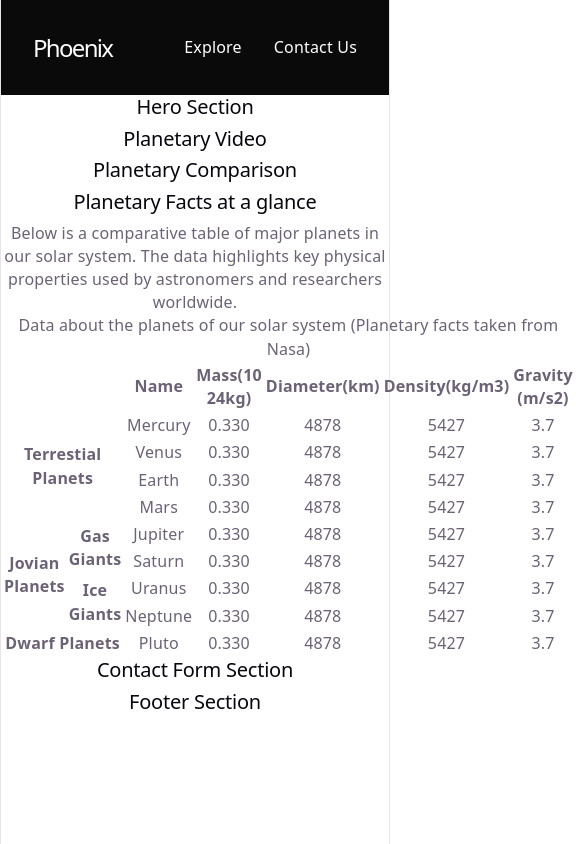
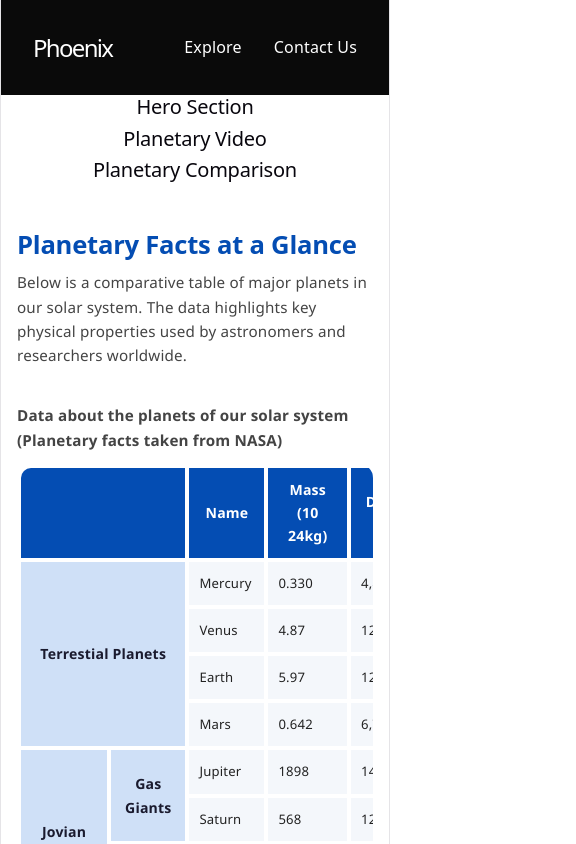
Before and after one commit to Father-rbb/Phoenix-TSA, a React (Vite) app: page / in a window 390 px wide. Shown: the top 844 px of the page, 576 px wide, since content can reach past the window. Built offline with nearby package versions, Linux system fonts and the light colour scheme.

Commit message:
feat: Add PlanetaryFacts table with responsive NASA data

```diff
--- /dev/null
+++ b/src/components/PlanetaryFacts/PlanetaryFacts.css
@@ -0,0 +1,117 @@
+/* ── PlanetaryFacts.css ── */
+
+#planetary-facts {
+  padding: 60px 40px;
+  background-color: #ffffff;
+  font-family: 'Segoe UI', -apple-system, BlinkMacSystemFont, sans-serif;
+}
+
+/* ── Header text ── */
+#planetary-facts h2 {
+  font-size: 1.6rem;
+  font-weight: 700;
+  color: #044db3;
+  margin-bottom: 10px;
+  text-align: left;
+}
+
+#planetary-facts > p {
+  font-size: 0.95rem;
+  color: #444;
+  line-height: 1.6;
+  max-width: 680px;
+  margin-bottom: 36px;
+  text-align: left;
+}
+
+/* ── Table wrapper ── */
+.pf-table-wrapper {
+  overflow-x: auto;
+  border-radius: 14px;
+  overflow: hidden;
+}
+
+/* ── Table ── */
+.pf-table {
+  width: 100%;
+  border-collapse: separate;
+  border-spacing: 4px;
+  font-size: 0.9rem;
+  min-width: 620px;
+  border-radius: 14px;
+}
+
+.pf-table thead th:first-child {
+  border-radius: 10px 0 0 0;
+}
+
+.pf-table thead th:last-child {
+  border-radius: 0 10px 0 0;
+}
+
+.pf-table tbody tr:last-child td:last-child {
+  border-radius: 0 0 10px 0;
+}
+
+.pf-table tbody tr:last-child th:first-child,
+.pf-table tbody tr:last-child td:first-child {
+  border-radius: 0 0 0 10px;
+}
+
+/* ── Caption ── */
+.pf-table-caption {
+  font-size: 0.88rem;
+  font-weight: 700;
+  color: #222;
+  margin-bottom: 12px !important;
+  text-align: left;
+}
+
+/* ── Header row ── */
+.pf-table thead tr {
+  background-color: #044db3;
+  color: #ffffff;
+}
+
+.pf-table thead th {
+  padding: 14px 16px;
+  text-align: center;
+  font-weight: 600;
+  font-size: 0.88rem;
+}
+
+/* ── Body cells ── */
+.pf-table tbody td {
+  padding: 12px 16px;
+  text-align: left;
+  color: #222;
+  background-color: #f4f7fb;
+}
+
+/* ── Category header cells (Terrestrial, Jovian, Gas Giants, etc.) ── */
+.pf-table tbody th {
+  background-color: #cfe0f7;
+  color: #1a1a2e;
+  font-weight: 700;
+  font-size: 0.88rem;
+  text-align: center;
+  vertical-align: middle;
+  padding: 12px 14px;
+}
+
+/* ── Responsive ── */
+@media (max-width: 768px) {
+  #planetary-facts {
+    padding: 40px 16px;
+  }
+
+  .pf-table {
+    font-size: 0.82rem;
+  }
+
+  .pf-table thead th,
+  .pf-table tbody td,
+  .pf-table tbody th {
+    padding: 10px 10px;
+  }
+}
--- a/src/components/PlanetaryFacts/PlanetaryFacts.jsx
+++ b/src/components/PlanetaryFacts/PlanetaryFacts.jsx
@@ -1,7 +1,10 @@
+import "./PlanetaryFacts.css";
+
 function PlanetaryFacts() {
   return (
+  <>
     <section id="planetary-facts">
-      <h2>Planetary Facts at a glance</h2>
+      <h2>Planetary Facts at a Glance</h2>
 
       <p>
         Below is a comparative table of major planets in our solar system. The
@@ -9,19 +12,19 @@ function PlanetaryFacts() {
         researchers worldwide.
       </p>
 
-        <table>
-          <caption>
-            Data about the planets of our solar system (Planetary facts taken
-            from Nasa)
-          </caption>
+      <p className="pf-table-caption">
+        Data about the planets of our solar system (Planetary facts taken from NASA)
+      </p>
+      <div className="pf-table-wrapper">
+      <table className="pf-table">
 
           <thead>
             <tr>
               <th scope="col" colSpan="2"></th>
               <th scope="col">Name</th>
-              <th scope="col">Mass(10 24kg)</th>
-              <th scope="col">Diameter(km)</th>
-              <th scope="col">Density(kg/m3)</th>
+              <th scope="col">Mass (10 24kg)</th>
+              <th scope="col">Diameter (km)</th>
+              <th scope="col">Density (kg/m3)</th>
               <th scope="col">Gravity (m/s2)</th>
             </tr>
           </thead>
@@ -31,32 +34,32 @@ function PlanetaryFacts() {
               <th rowSpan="4" colSpan="2">Terrestial Planets</th>
               <td>Mercury</td>
               <td>0.330</td>
-              <td>4878</td>
+              <td>4,879</td>
               <td>5427</td>
               <td>3.7</td>
             </tr>
 
             <tr>
               <td>Venus</td>
-              <td>0.330</td>
-              <td>4878</td>
-              <td>5427</td>
-              <td>3.7</td>
+              <td>4.87</td>
+              <td>12,104</td>
+              <td>5243</td>
+              <td>8.9</td>
             </tr>
 
             <tr>
               <td>Earth</td>
-              <td>0.330</td>
-              <td>4878</td>
-              <td>5427</td>
-              <td>3.7</td>
+              <td>5.97</td>
+              <td>12,756</td>
+              <td>5514</td>
+              <td>9.8</td>
             </tr>
 
             <tr>
               <td>Mars</td>
-              <td>0.330</td>
-              <td>4878</td>
-              <td>5427</td>
+              <td>0.642</td>
+              <td>6,792</td>
+              <td>3933</td>
               <td>3.7</td>
             </tr>
 
@@ -64,54 +67,53 @@ function PlanetaryFacts() {
               <th rowSpan="4">Jovian Planets</th>
               <th rowSpan="2">Gas Giants</th>
               <td>Jupiter</td>
-              <td>0.330</td>
-              <td>4878</td>
-              <td>5427</td>
-              <td>3.7</td>
+              <td>1898</td>
+              <td>142,984</td>
+              <td>1326</td>
+              <td>23.1</td>
             </tr>
 
             <tr>
               <td>Saturn</td>
-              <td>0.330</td>
-              <td>4878</td>
-              <td>5427</td>
-              <td>3.7</td>
+              <td>568</td>
+              <td>120,536</td>
+              <td>687</td>
+              <td>9.0</td>
             </tr>
 
             <tr>
               <th rowSpan="2">Ice Giants</th>
               <td>Uranus</td>
-              <td>0.330</td>
-              <td>4878</td>
-              <td>5427</td>
-              <td>3.7</td>
+              <td>86.8</td>
+              <td>51,118</td>
+              <td>1271</td>
+              <td>8.7</td>
             </tr>
 
             <tr>
               <td>Neptune</td>
-              <td>0.330</td>
-              <td>4878</td>
-              <td>5427</td>
-              <td>3.7</td>
+              <td>102</td>
+              <td>49,528</td>
+              <td>1638</td>
+              <td>11.0</td>
             </tr>
 
             <tr>
               <th colSpan="2">Dwarf Planets</th>
               <td>Pluto</td>
-              <td>0.330</td>
-              <td>4878</td>
-              <td>5427</td>
-              <td>3.7</td>
+              <td>0.0146</td>
+              <td>2,370</td>
+              <td>2095</td>
+              <td>0.6</td>
             </tr>
-
           </tbody>
-
         </table>
-
+      </div>
     </section>
-
+    <hr />
+    </>
 
   );
 }
 
-export default PlanetaryFacts
+export default PlanetaryFacts;
```
Lines whose indentation alone changed are shown as unchanged.
